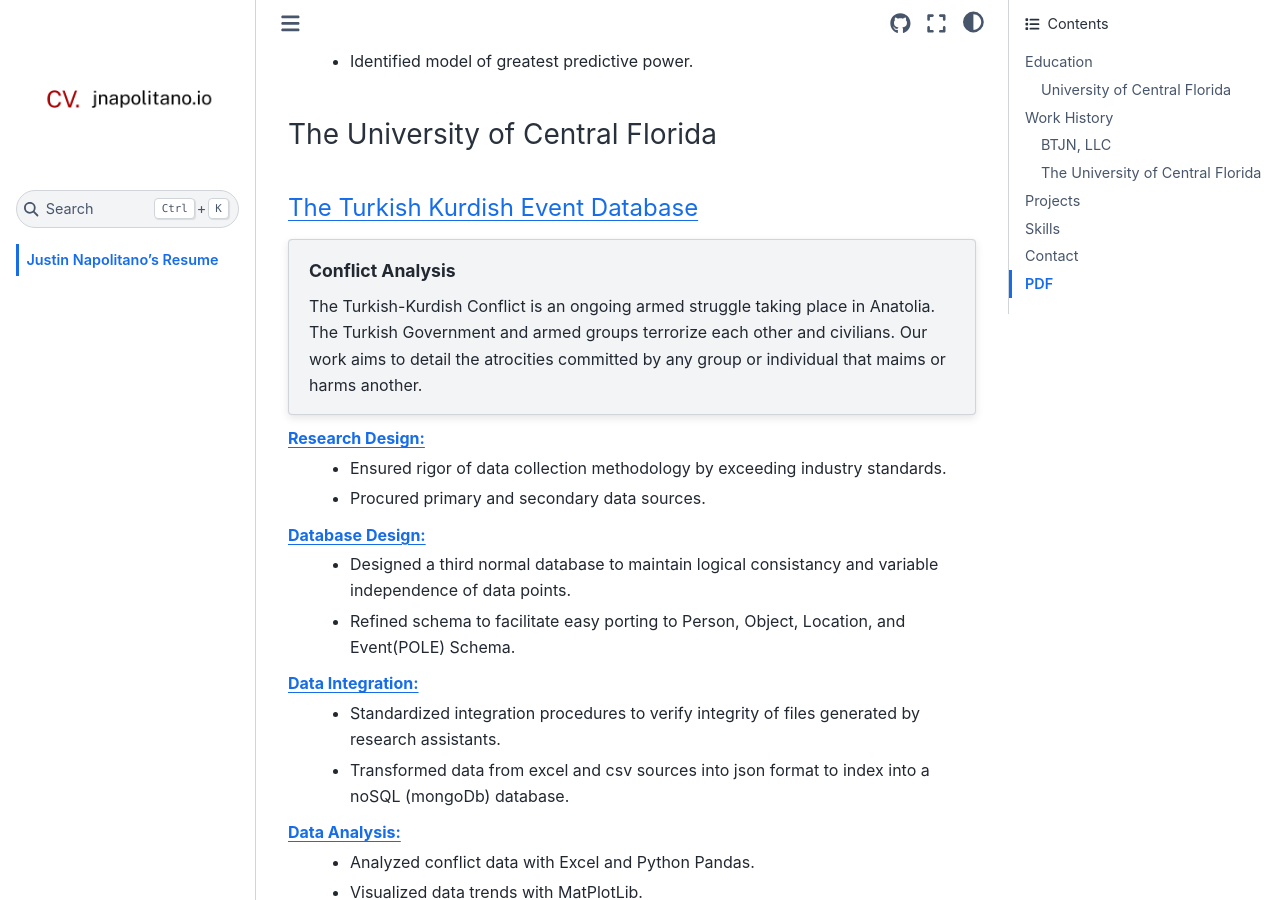
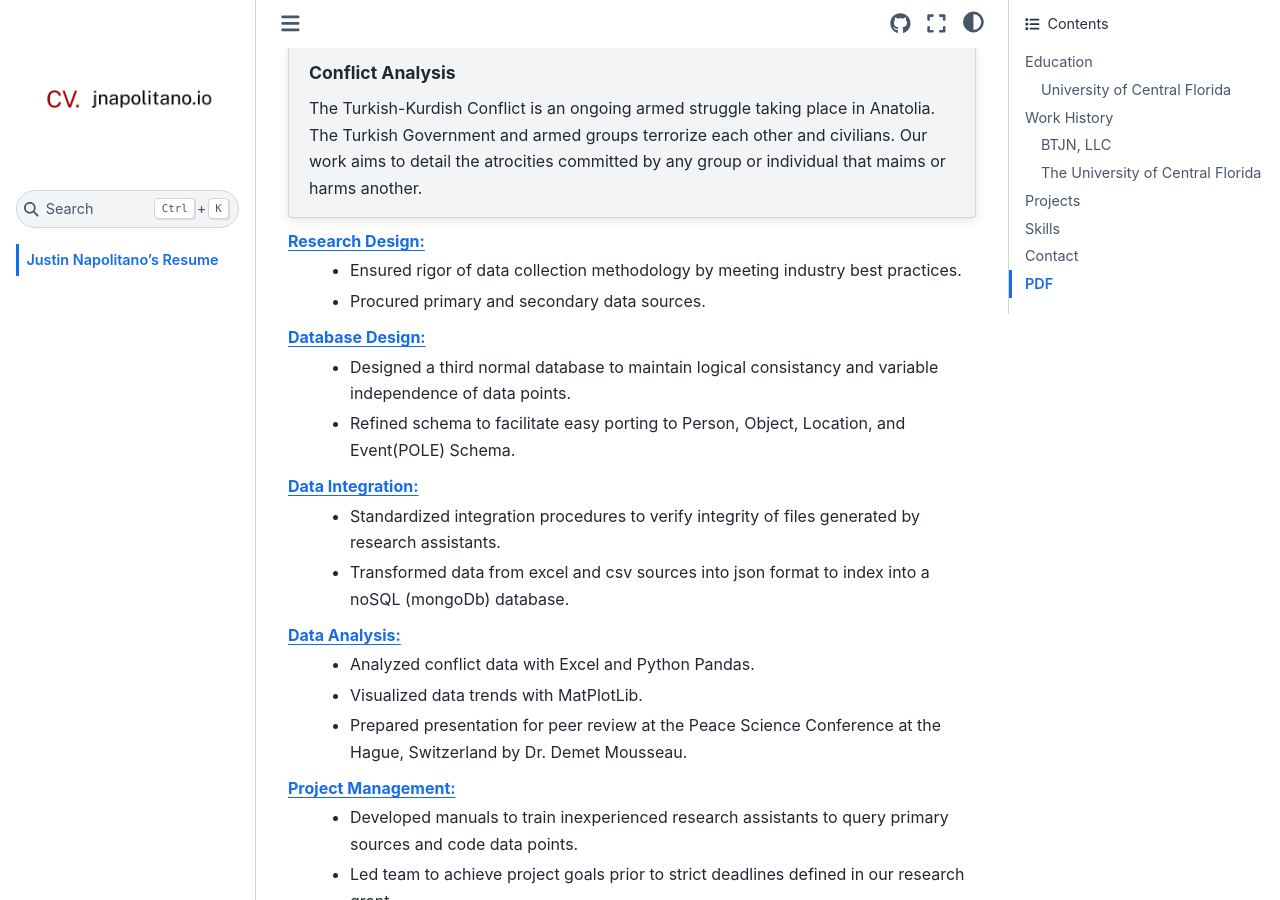
Before and after one commit to justin-napolitano/resume, a Sphinx documentation site: the page built from source/index.rst, in a window 1280 px wide and 900 px high, scrolled down 1984 px. Built offline with Sphinx 7.4.7 and the Sphinx Book theme 1.1.4, drawn with Linux system fonts in a browser that asks for light colours; cross-references to code outside the pages are shown as plain code; some of the changed text lies outside the part shown.

Commit message:
autocommit on1645901623.044724

```diff
--- a/source/index.rst
+++ b/source/index.rst
@@ -109,7 +100,7 @@
 
 
 `Research Design: <https://cv.jnapolitano.io/parts/analysis/political-analysis/terrorism-conflict/project-turkish-kurdish/pdf.html>`_
-    * Ensured rigor of data collection methodology by exceeding industry standards.
+    * Ensured rigor of data collection methodology by meeting industry best practices.
     * Procured primary and secondary data sources.
 
 `Database Design: <https://cv.jnapolitano.io/parts/analysis/political-analysis/terrorism-conflict/project-turkish-kurdish/database_schema.html>`_
@@ -206,7 +197,7 @@
     * :email:`justin@jnapolitano.io`
 
 Phone:
-    * `+1(832) 299-0372 <tel:+1-832-299-0372>`_
+    * `+1-(832) 299-0372 <tel:+1-832-299-0372>`_
 
 Web:
     * `jnapolitano.io <https://jnapolitano.io>`_
```
Also changed, not shown: other parts of source/index.rst (+0 -13 lines), 6 other files.
